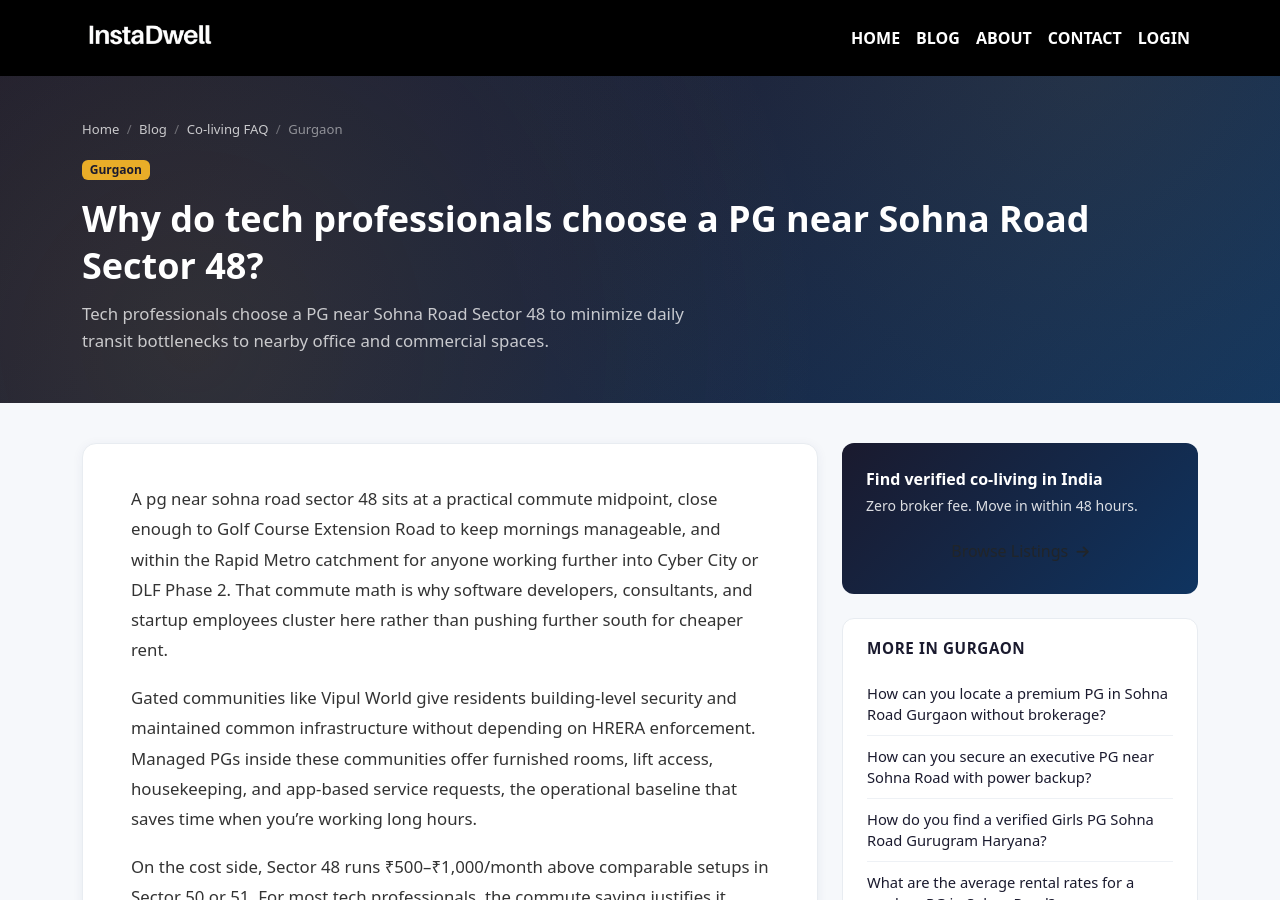
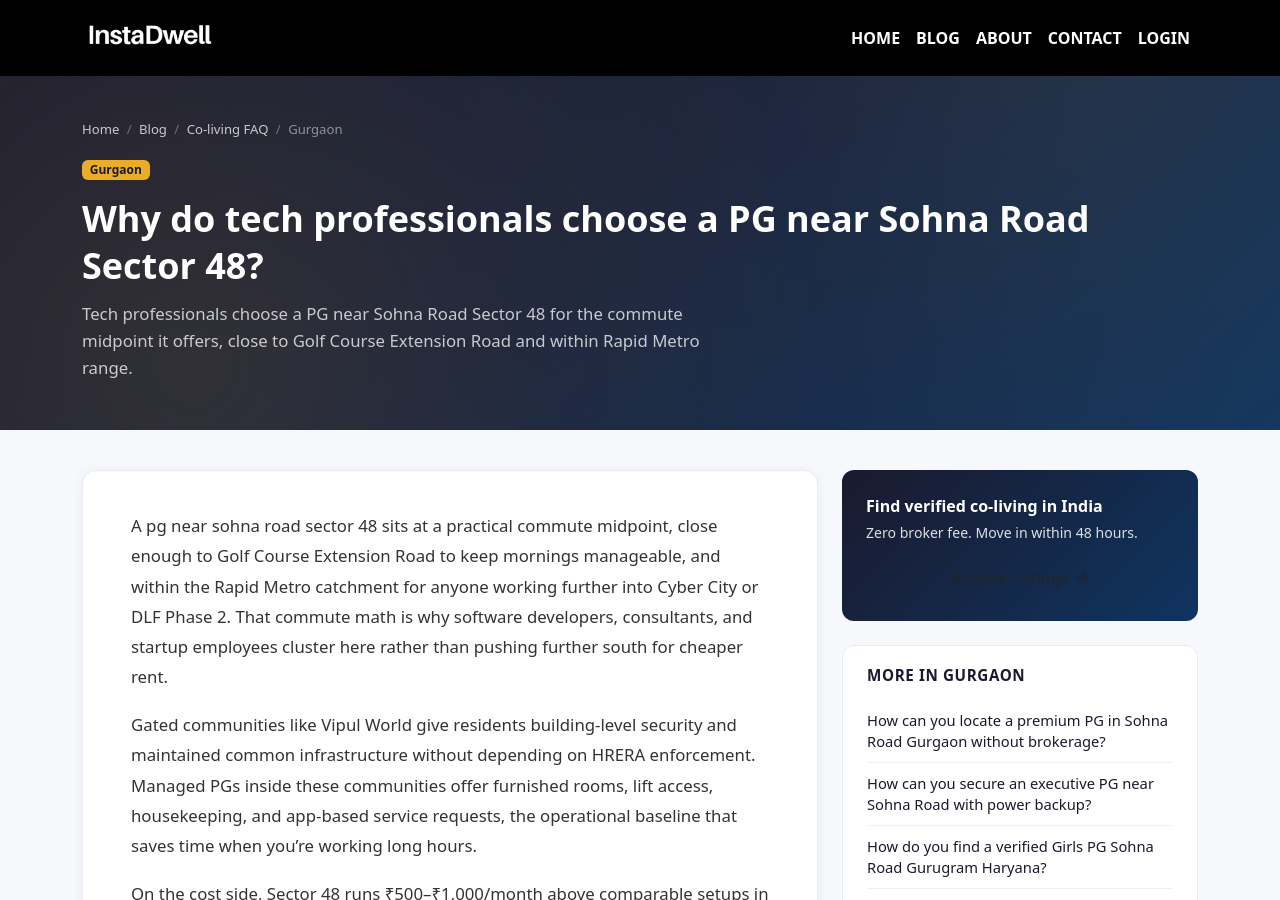
Before and after one commit to instadw/instadwell-blog, a Jekyll site: the page built from _coliving_faq/why-do-tech-professionals-choose-a-pg-near-sohna-road-sector-48.md, in a window 1280 px wide and 900 px high. Built offline with Jekyll 4.4.1, drawn with Linux system fonts in a browser that asks for light colours.

Commit message:
Update why-do-tech-professionals-choose-a-pg-near-sohna-road-sector-48.md

```diff
--- a/_coliving_faq/why-do-tech-professionals-choose-a-pg-near-sohna-road-sector-48.md
+++ b/_coliving_faq/why-do-tech-professionals-choose-a-pg-near-sohna-road-sector-48.md
@@ -1,6 +1,6 @@
 ---
 title: "Why do tech professionals choose a PG near Sohna Road Sector 48?"
-description: "Tech professionals choose a PG near Sohna Road Sector 48 to minimize daily transit bottlenecks to nearby office and commercial spaces."
+description: "Tech professionals choose a PG near Sohna Road Sector 48 for the commute midpoint it offers, close to Golf Course Extension Road and within Rapid Metro range."
 layout: coliving-faq-post
 category: "Gurgaon"
 order: 8
```
